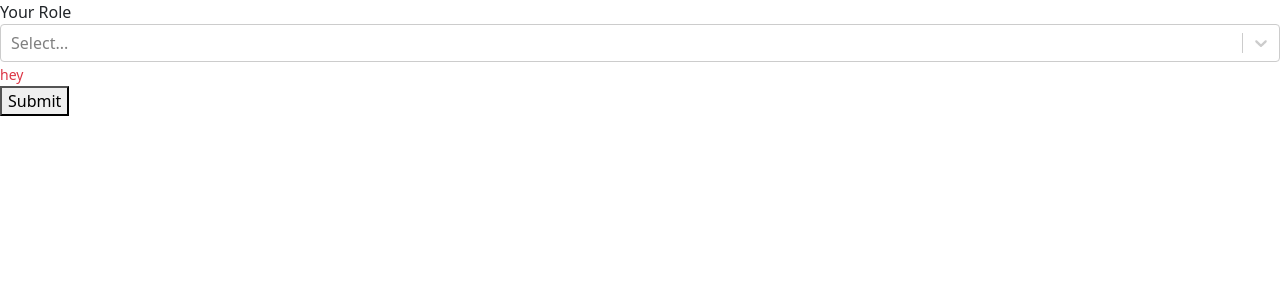
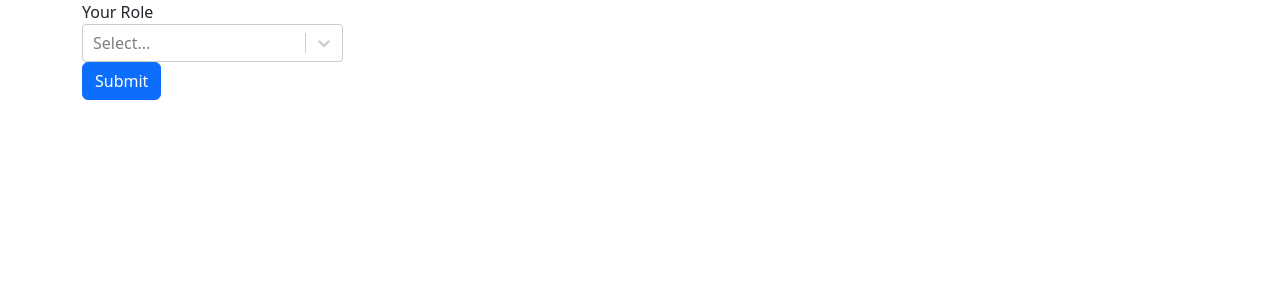
Before and after one commit to Codinglone/react-hook-form, a React (Vite) app: page / in a window 1280 px wide. Shown: the top 300 px of the page. Built offline with nearby package versions, Linux system fonts and the light colour scheme; the HTML template or start-up script is replaced by a standard one.

Commit message:
Modified select

```diff
--- a/src/components/Select.jsx
+++ b/src/components/Select.jsx
@@ -1,7 +1,7 @@
 import {useForm, Controller} from "react-hook-form"
 import Select from "react-select"
 const SelectForm = () => {
-  const { register, handleSubmit, errors, control } = useForm({
+  const { register, handleSubmit,formState: { errors }, control } = useForm({
     mode: "onChange"
   })
 
@@ -17,8 +17,8 @@ const SelectForm = () => {
   const onSuccess = data => console.log(data);
 
   return (
-    <form onSubmit={handleSubmit(onSuccess)}>
-        <div>
+    <form onSubmit={handleSubmit(onSuccess)} className="container">
+        <div className="row">
             <label>Your Role</label>
             <Controller
                 name="role"
@@ -26,14 +26,14 @@ const SelectForm = () => {
                 defaultValue=""
                 rules={registerOptions.role}
                 render={({ field }) => (
-                    <Select options={selectOptions} {...field} label="Text field" />
+                    <Select options={selectOptions} className="col-3" {...field} label="Text field" />
                 )}
             />
             <small className="text-danger">
-                    {errors?.role && errors.role.message} hey
+                    {errors?.role && errors.role.message}
             </small>
         </div>
-        <button>Submit</button>
+        <button className="btn btn-primary">Submit</button>
     </form>
   )
 }
```
